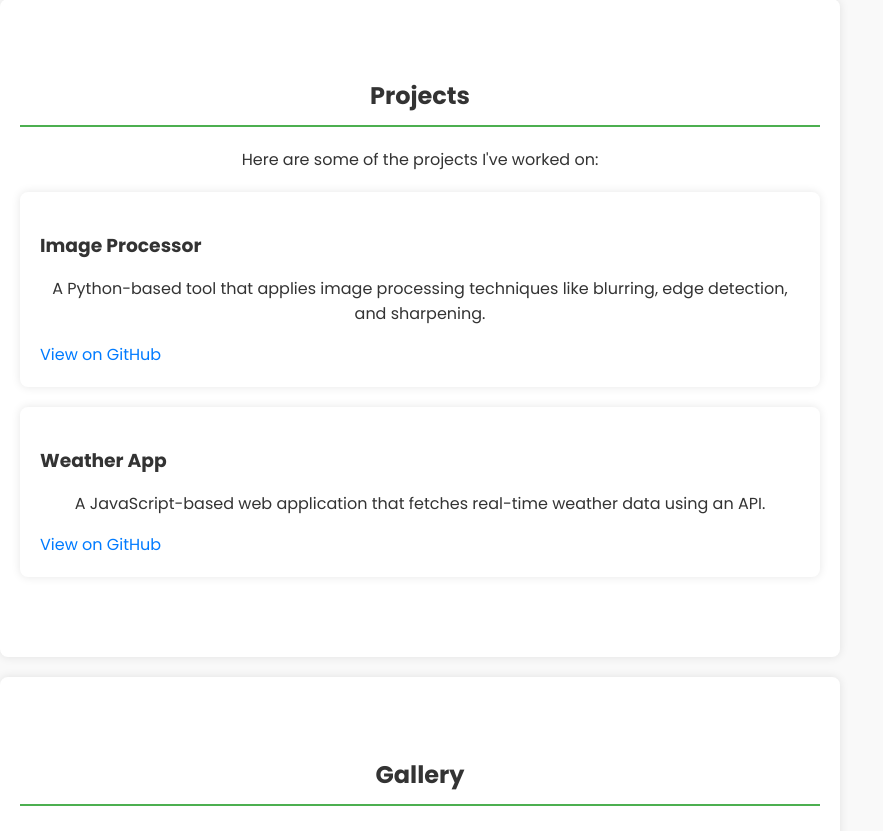
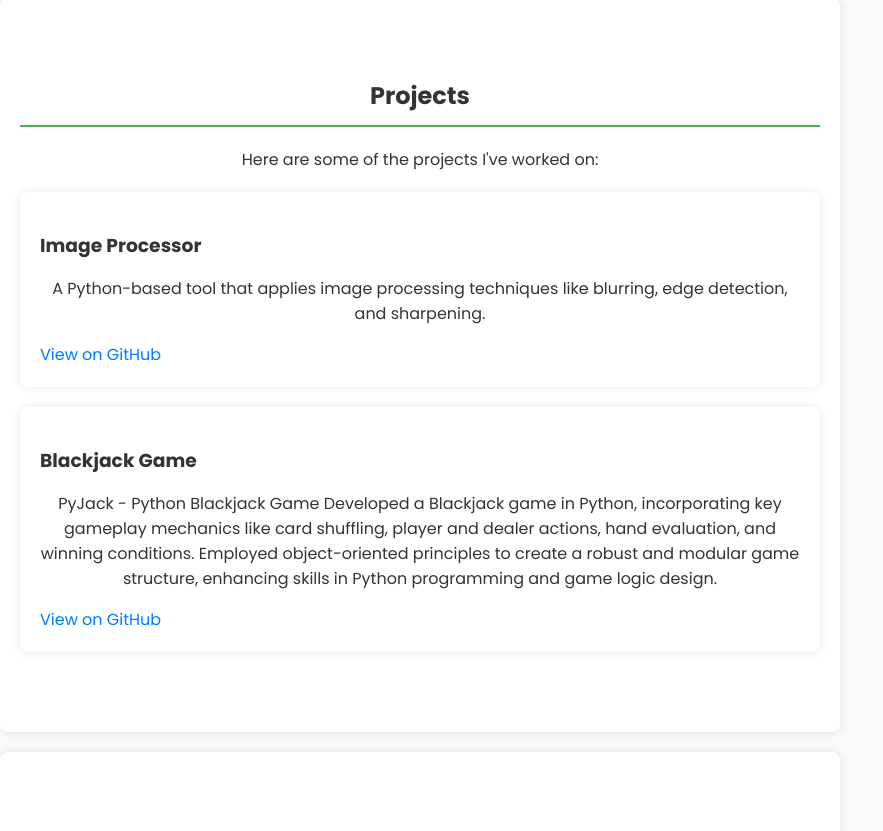
Before and after one commit to Saksham186/My-site, a Flask app: page / in a window 1280 px wide. Shown: the part 845-1676 px from the top of the page, without its empty margins (0-883 px from the left). Run offline with Flask 3, Linux system fonts and the light colour scheme.

Commit message:
Update index.html

```diff
--- a/templates/index.html
+++ b/templates/index.html
@@ -268,7 +268,7 @@
     <section id="about">
         <h2>About Me</h2>
         <p>I am a 3rd year Computer Science student specializing in Software Development at the University of Alberta. Passionate about building technology that solves real-world problems.</p>
-        <p>Check out my work on <a href="https://github.com/your-github-username" target="_blank">GitHub</a>.</p>
+        <p>Check out my work on <a href="https://github.com/Saksham186?tab=repositories" target="_blank">GitHub</a>.</p>
     </section>
 
     <section id="skills">
@@ -304,8 +304,9 @@
             <a href="https://github.com/your-github-username/image-processor" target="_blank">View on GitHub</a>
         </div>
         <div class="project-item">
-            <h3>Weather App</h3>
-            <p>A JavaScript-based web application that fetches real-time weather data using an API.</p>
+            <h3>Blackjack Game</h3>
+            <p>PyJack - Python Blackjack Game
+                Developed a Blackjack game in Python, incorporating key gameplay mechanics like card shuffling, player and dealer actions, hand evaluation, and winning conditions. Employed object-oriented principles to create a robust and modular game structure, enhancing skills in Python programming and game logic design.</p>
             <a href="https://github.com/your-github-username/weather-app" target="_blank">View on GitHub</a>
         </div>
     </section>
```
